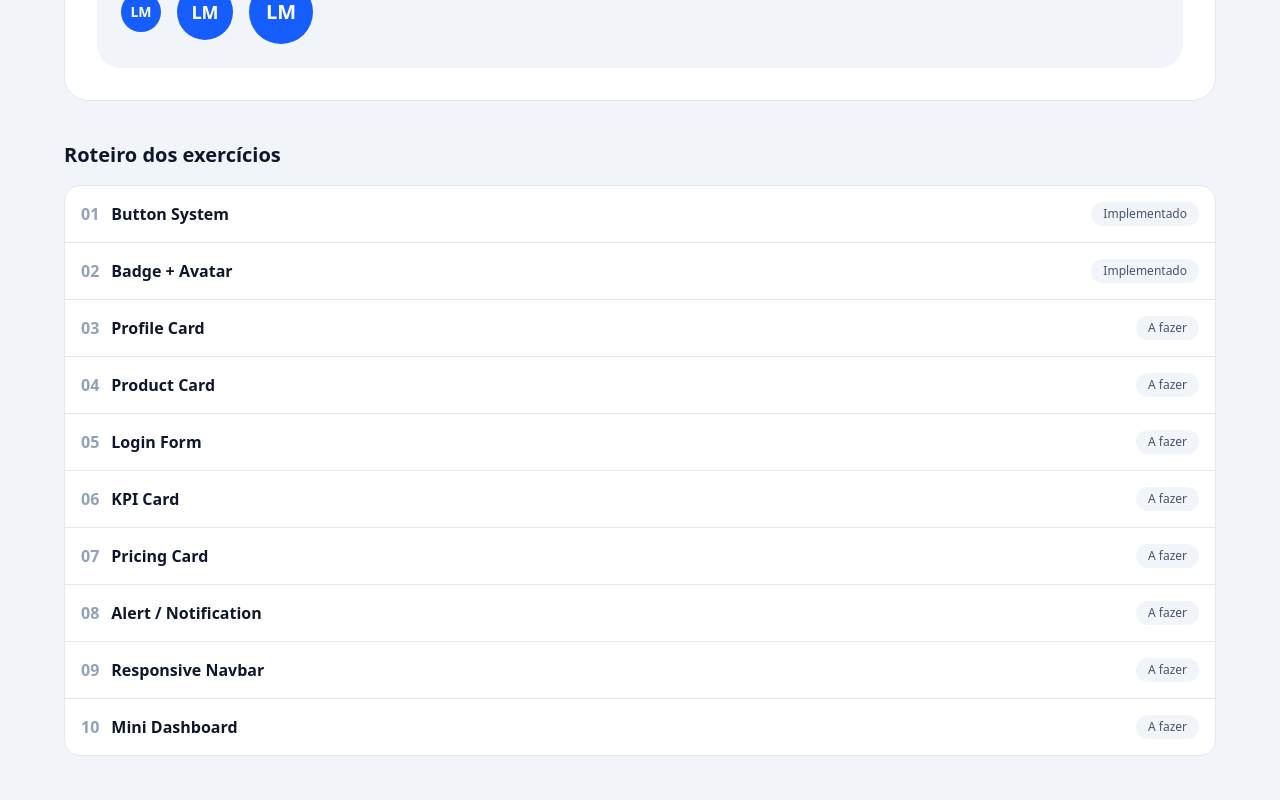
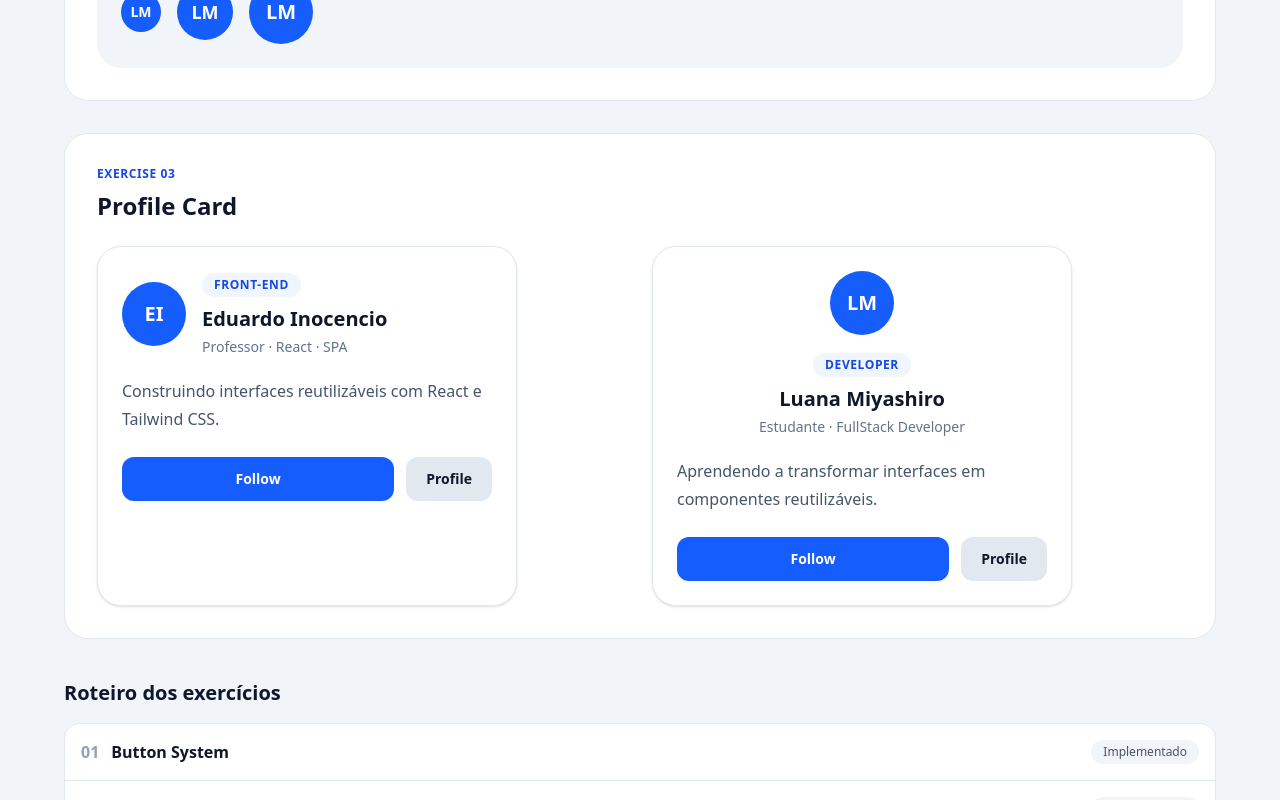
Before and after one commit to miyamiyashiro/trabalho-react-tailwind, a React (Vite) app: page / in a window 1280 px wide. Shown: the part 1500-2300 px from the top of the page. Built offline with nearby package versions, Linux system fonts and the light colour scheme.

Commit message:
feat: adiciona Profile Card

```diff
--- a/src/App.jsx
+++ b/src/App.jsx
@@ -1,3 +1,4 @@
+import ProfileCard from './components/ProfileCard.jsx'
 import Avatar from './components/Avatar.jsx'
 import Badge from './components/Badge.jsx'
 import Button from './components/Button.jsx'
@@ -55,12 +56,20 @@ export default function App() {
   <div className="flex items-center gap-4"><Avatar initials="LM" size="sm" /><Avatar initials="LM" /><Avatar initials="LM" size="lg" /></div>
 </div>
         </section>
+        <section id="exercicio-03" aria-labelledby="titulo-03" className="mt-8 scroll-mt-6 rounded-3xl border border-slate-200 bg-white p-4 sm:p-8">
+          <p className="text-xs font-bold uppercase tracking-wider text-blue-700">Exercise 03</p>
+          <h2 id="titulo-03" className="mt-2 mb-6 text-2xl font-bold">Profile Card</h2>
+          <div className="grid gap-6 lg:grid-cols-2">
+  <ProfileCard name="Eduardo Inocencio" role="Professor · React · SPA" initials="EI" category="Front-end" description="Construindo interfaces reutilizáveis com React e Tailwind CSS." />
+  <ProfileCard name="Luana Miyashiro" role="Estudante · FullStack Developer" initials="LM" category="Developer" description="Aprendendo a transformar interfaces em componentes reutilizáveis." layout="vertical" />
+</div>
+        </section>
         <h2 className="mt-10 text-xl font-bold">Roteiro dos exercícios</h2>
         <ol className="mt-4 divide-y divide-slate-200 overflow-hidden rounded-2xl border border-slate-200 bg-white">
           {exercises.map((exercise, index) => (
             <li key={exercise} className="flex flex-wrap items-center justify-between gap-3 p-4">
               <span className="font-semibold"><span className="mr-3 text-slate-400">{String(index + 1).padStart(2, '0')}</span>{exercise}</span>
-              <span className="rounded-full bg-slate-100 px-3 py-1 text-xs font-medium text-slate-600">{index < 2 ? 'Implementado' : 'A fazer'}</span>
+              <span className="rounded-full bg-slate-100 px-3 py-1 text-xs font-medium text-slate-600">{index < 3 ? 'Implementado' : 'A fazer'}</span>
             </li>
           ))}
         </ol>
```
Also changed, not shown: 1 other file (tests, documents, lock files or other folders).
